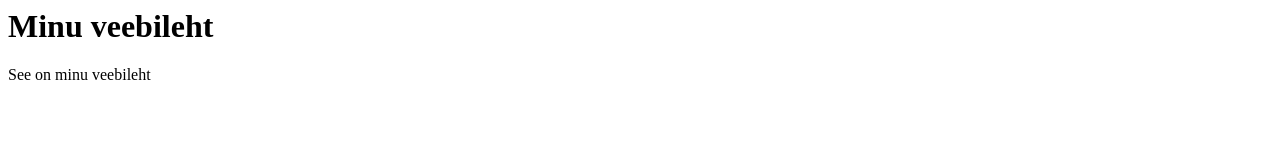
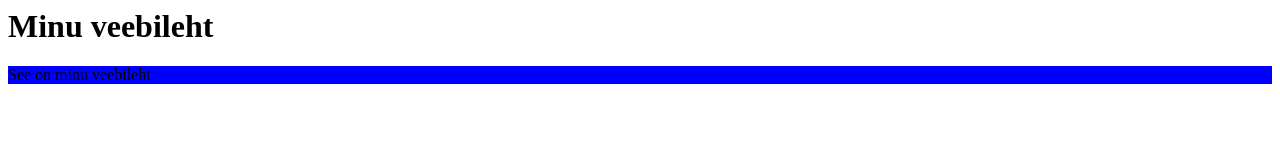
Before and after one commit to KarlMumme/veebileht, a plain HTML site: page index.html in a window 1280 px wide. Drawn offline with Linux system fonts and the light colour scheme.

Commit message:
Update index.html

```diff
--- a/index.html
+++ b/index.html
@@ -2,6 +2,6 @@
   <title>Veebilkeht</title>
   <body>
     <h1>Minu veebileht</h1>
-    <p>See on minu veebileht</p>
+    <p style=" background: blue">See on minu veebileht</p>
   </body>
 </html>
```
